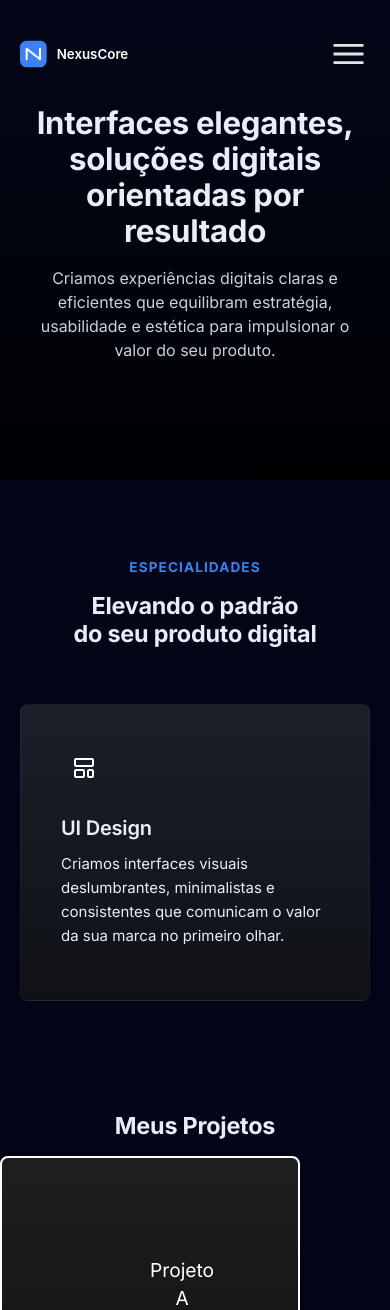
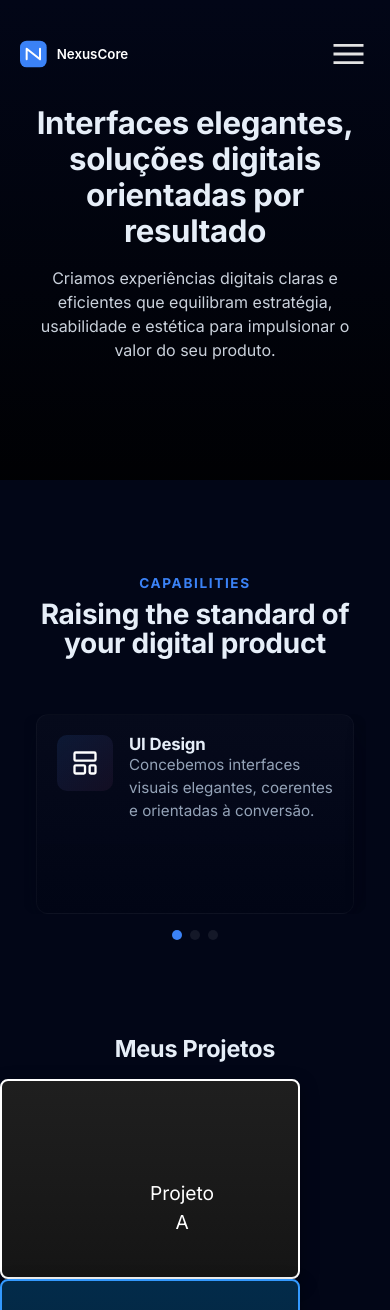
Before and after one commit to NCristofe/NexusCore, a React (Vite) app: page / in a window 390 px wide. Shown: the top 1310 px of the page. Built offline with nearby package versions, Linux system fonts and the light colour scheme.

Commit message:
refactor(specialities): redesign layout with polished cards, responsive carousel and accessibility

```diff
--- a/src/components/Specialities.jsx
+++ b/src/components/Specialities.jsx
@@ -1,221 +1,286 @@
-import { useState, useRef } from "react";
+import { useState, useRef, useEffect, useCallback } from "react";
 import styled from "styled-components";
-import iconOne from '../assets/icons/icon-one.svg'
-import iconTwo from '../assets/icons/icon-two.svg'
-import iconThree from '../assets/icons/icon-three.svg'
+import iconOne from "../assets/icons/icon-one.svg";
+import iconTwo from "../assets/icons/icon-two.svg";
+import iconThree from "../assets/icons/icon-three.svg";
 
-const specialities = [
-    { icon: iconOne, alt: "UI Design", title: "UI Design", description: "Criamos interfaces visuais deslumbrantes, minimalistas e consistentes que comunicam o valor da sua marca no primeiro olhar." },
-    { icon: iconTwo, alt: "UX Research", title: "UX Research", description: "Mergulhamos fundo nas necessidades dos seus usuários para desenhar fluxos intuitivos e eliminar atritos na jornada de uso." },
-    { icon: iconThree, alt: "Design Systems", title: "Design Systems", description: "Padronizamos componentes e regras de design para que sua equipe de desenvolvimento construa mais rápido e com zero retrabalho." },
+const SPECIALITIES = [
+  {
+    id: "ui-design",
+    icon: iconOne,
+    alt: "UI Design icon",
+    title: "UI Design",
+    description:
+      "Concebemos interfaces visuais elegantes, coerentes e orientadas à conversão.",
+  },
+  {
+    id: "ux-research",
+    icon: iconTwo,
+    alt: "UX Research icon",
+    title: "UX Research",
+    description:
+      "Investigamos comportamentos reais para reduzir atritos e aumentar retenção.",
+  },
+  {
+    id: "design-systems",
+    icon: iconThree,
+    alt: "Design Systems icon",
+    title: "Design Systems",
+    description:
+      "Criamos bibliotecas de componentes e regras que aceleram desenvolvimento e garantem consistência.",
+  },
 ];
 
-const StyledSpecialities = styled.section`
+const Section = styled.section`
+  width: 100%;
+  padding: 96px 24px;
   display: flex;
   flex-direction: column;
+  gap: 56px;
   align-items: center;
-    gap: 80px;
-    padding: 120px 0;
+  box-sizing: border-box;
+  background: transparent;
+`;
 
-    width: 100%;
-    height: auto;
+const Header = styled.div`
+  text-align: center;
+  max-width: 920px;
 
-    background-color: var(--secondary-color);
-
-    .title {
-        display: flex;
-        flex-direction: column;
-        align-items: center;
-        gap: 16px;
+  h4 {
+    margin: 0;
+    color: var(--color-primary, #3b82f6);
+    font-size: 0.85rem;
+    letter-spacing: 0.12em;
+    text-transform: uppercase;
   }
 
-    .title > h2 { line-height: 48px; }
+  h2 {
+    margin: 8px 0 0;
+    font-size: clamp(28px, 4vw, 40px);
+    font-weight: 700;
+    line-height: 1.05;
+  }
+`;
 
-    .card-group {
-        display: flex;
-        flex-direction: row;
-        justify-content: center;
-        align-items: stretch;
+const Grid = styled.div`
+  width: 100%;
+  max-width: 1200px;
+  display: grid;
+  gap: 24px;
+  grid-template-columns: repeat(3, 1fr);
 
-        width: 78%;
-        gap: 32px;
+  @media (max-width: 1024px) {
+    grid-template-columns: repeat(2, 1fr);
   }
 
-    .card {
-        background-color: var(--card-background);
-        border-radius: 8px;
-        padding: 40px;
+  @media (max-width: 720px) {
+    display: none;
+  }
+`;
+
+const Card = styled.article`
+  background: linear-gradient(180deg, rgba(255,255,255,0.02), rgba(0,0,0,0.06));
+  border-radius: 12px;
+  padding: 28px;
+  box-shadow: 0 10px 30px rgba(2,6,23,0.45);
   display: flex;
   flex-direction: column;
   gap: 12px;
-        flex: 1;
-        min-width: 0;
+  transition: transform 220ms ease, box-shadow 220ms ease, border-color 220ms ease;
+  border: 1px solid rgba(255,255,255,0.03);
+  min-height: 220px;
+
+  &:hover,
+  &:focus-within {
+    transform: translateY(-8px);
+    box-shadow: 0 22px 56px rgba(2,6,23,0.6);
+    border-color: rgba(255,255,255,0.06);
   }
 
-    .card-title {
-        font-size: 20px;
-        font-weight: 600;
-        color: var(--neutral-100);
+  .meta {
+    display: flex;
+    gap: 16px;
+    align-items: flex-start;
   }
 
-    .card-description {
-        font-size: 15px;
-        font-weight: 400;
-        color: var(--neutral-200);
-        line-height: 24px;
+  .icon-wrap {
+    width: 56px;
+    height: 56px;
+    border-radius: 10px;
+    display: grid;
+    place-items: center;
+    background: linear-gradient(135deg, rgba(59,130,246,0.12), rgba(255,102,204,0.06));
+    flex-shrink: 0;
   }
 
-    .icon-container {
-        width: 48px;
-        height: 48px;
-        border-radius: 6px;
-        background-color: var(--icon-background);
-        margin-bottom: 12px;
+  .icon {
+    width: 28px;
+    height: 28px;
   }
 
-    .icons {
-        height: 24px;
-        width: 24px;
-        margin: 11px;
-        background-color: var(--icon-background);
+  h3 {
+    margin: 0;
+    font-size: 1.05rem;
+    font-weight: 700;
   }
 
-    .carousel-wrapper { display: none; }
+  p {
+    margin: 0;
+    color: var(--muted, #94a3b8);
+    line-height: 1.5;
+    font-size: 0.95rem;
+  }
+`;
 
-    @media (max-width: 768px) {
-        padding: 80px 0;
-        gap: 40px;
+/* Mobile carousel */
+const Carousel = styled.div`
+  width: 100%;
+  max-width: 920px;
+  display: none;
+  flex-direction: column;
+  gap: 16px;
 
-        .title > h2 { line-height: 1.2; }
+  @media (max-width: 720px) {
+    display: flex;
+  }
+`;
 
-        .card-group { display: none; }
-
-        .carousel-wrapper {
-            display: flex;
-            flex-direction: column;
-            align-items: center;
-            gap: 24px;
-            width: 100%;
-        }
-
-        .carousel-track-outer {
+const TrackOuter = styled.div`
   width: 100%;
   overflow: hidden;
+  border-radius: 12px;
+`;
+
+const Track = styled.div`
+  display: flex;
+  transition: transform 320ms cubic-bezier(.2,.9,.2,1);
+  will-change: transform;
+`;
+
+const Slide = styled.div`
+  min-width: 100%;
+  padding: 0 12px;
+  box-sizing: border-box;
+
+  .card {
+    padding: 20px;
+    min-height: 200px;
   }
+`;
 
-        .carousel-track {
-            display: flex;
-            transition: transform 0.35s ease;
-            will-change: transform;
-        }
-
-        .carousel-slide {
-            min-width: 100%;
-            padding: 0 20px;
-        }
-
-        .carousel-slide .card {
-            width: 100%;
-        }
-
-        .dots {
+const Dots = styled.div`
   display: flex;
   gap: 8px;
+  justify-content: center;
+  align-items: center;
+`;
+
+const Dot = styled.button`
+  width: 10px;
+  height: 10px;
+  border-radius: 999px;
+  border: none;
+  background: ${({ active }) => (active ? "var(--color-primary, #3b82f6)" : "rgba(255,255,255,0.12)")};
+  opacity: ${({ active }) => (active ? 1 : 0.6)};
+  cursor: pointer;
+  transition: transform 160ms ease, opacity 160ms ease;
+
+  &:focus {
+    outline: 3px solid rgba(59,130,246,0.12);
+    outline-offset: 4px;
   }
-
-        .dot {
-            width: 8px;
-            height: 8px;
-            border-radius: 50%;
-            background-color: var(--neutral-200);
-            opacity: 0.4;
-            cursor: pointer;
-            transition: opacity 0.2s, background-color 0.2s;
-            border: none;
-            padding: 0;
-        }
-
-        .dot.active {
-            background-color: var(--tertiary-color);
-            opacity: 1;
-        }
-    }
-`
+`;
 
 export default function Specialities() {
-    const [current, setCurrent] = useState(0);
+  const [index, setIndex] = useState(0);
   const touchStartX = useRef(null);
+  const trackRef = useRef(null);
 
-    function handleTouchStart(e) {
+  const onTouchStart = (e) => {
     touchStartX.current = e.touches[0].clientX;
-    }
+  };
 
-    function handleTouchEnd(e) {
+  const onTouchEnd = (e) => {
     if (touchStartX.current === null) return;
     const delta = touchStartX.current - e.changedTouches[0].clientX;
     if (Math.abs(delta) > 40) {
-            if (delta > 0) setCurrent(c => Math.min(c + 1, specialities.length - 1));
-            else setCurrent(c => Math.max(c - 1, 0));
+      if (delta > 0) setIndex((i) => Math.min(i + 1, SPECIALITIES.length - 1));
+      else setIndex((i) => Math.max(i - 1, 0));
     }
     touchStartX.current = null;
-    }
+  };
+
+  const handleKey = useCallback((e) => {
+    if (e.key === "ArrowRight") setIndex((i) => Math.min(i + 1, SPECIALITIES.length - 1));
+    if (e.key === "ArrowLeft") setIndex((i) => Math.max(i - 1, 0));
+  }, []);
+
+  useEffect(() => {
+    window.addEventListener("keydown", handleKey);
+    return () => window.removeEventListener("keydown", handleKey);
+  }, [handleKey]);
+
+  useEffect(() => {
+    const track = trackRef.current;
+    if (track) track.style.transform = `translateX(-${index * 100}%)`;
+  }, [index]);
 
   return (
-        <StyledSpecialities>
-            <div className="title">
-                <h4 id="Specialities">ESPECIALIDADES</h4>
-                <h2>Elevando o padrão <br/> do seu produto digital</h2>
+    <Section aria-labelledby="specialities-heading">
+      <Header>
+        <h4>Capabilities</h4>
+        <h2 id="specialities-heading">Raising the standard of your digital product</h2>
+      </Header>
+
+      <Grid>
+        {SPECIALITIES.map((s) => (
+          <Card key={s.id} tabIndex={0} aria-labelledby={`${s.id}-title`}>
+            <div className="meta">
+              <div className="icon-wrap" aria-hidden="true">
+                <img src={s.icon} alt={s.alt} className="icon" loading="lazy" />
               </div>
-
-            {/* Desktop */}
-            <div className="card-group">
-                {specialities.map(s => (
-                    <div className="card" key={s.title}>
-                        <div className="icon-container">
-                            <img src={s.icon} alt={s.alt} aria-hidden="true" className="icons" />
-                        </div>
-                        <h3 className="card-title">{s.title}</h3>
-                        <p className="card-description">{s.description}</p>
-                    </div>
-                ))}
-            </div>
-
-            {/* Mobile carousel */}
-            <div className="carousel-wrapper">
-                <div
-                    className="carousel-track-outer"
-                    onTouchStart={handleTouchStart}
-                    onTouchEnd={handleTouchEnd}
-                >
-                    <div
-                        className="carousel-track"
-                        style={{ transform: `translateX(-${current * 100}%)` }}
-                    >
-                        {specialities.map(s => (
-                            <div className="carousel-slide" key={s.title}>
-                                <div className="card">
-                                    <div className="icon-container">
-                                        <img src={s.icon} alt={s.alt} aria-hidden="true" className="icons" />
-                                    </div>
-                                    <h3 className="card-title">{s.title}</h3>
-                                    <p className="card-description">{s.description}</p>
+              <div>
+                <h3 id={`${s.id}-title`}>{s.title}</h3>
+                <p>{s.description}</p>
               </div>
             </div>
+          </Card>
         ))}
+      </Grid>
+
+      <Carousel>
+        <TrackOuter onTouchStart={onTouchStart} onTouchEnd={onTouchEnd} aria-roledescription="carousel" aria-label="Specialities carousel">
+          <Track ref={trackRef}>
+            {SPECIALITIES.map((s) => (
+              <Slide key={s.id} role="group" aria-roledescription="slide" aria-label={s.title}>
+                <Card className="card">
+                  <div className="meta">
+                    <div className="icon-wrap" aria-hidden="true">
+                      <img src={s.icon} alt={s.alt} className="icon" loading="lazy" />
+                    </div>
+                    <div>
+                      <h3>{s.title}</h3>
+                      <p>{s.description}</p>
                     </div>
                   </div>
+                </Card>
+              </Slide>
+            ))}
+          </Track>
+        </TrackOuter>
 
-                <div className="dots">
-                    {specialities.map((_, i) => (
-                        <button
+        <Dots role="tablist" aria-label="Specialities navigation">
+          {SPECIALITIES.map((_, i) => (
+            <Dot
               key={i}
-                            className={`dot ${i === current ? 'active' : ''}`}
-                            onClick={() => setCurrent(i)}
-                            aria-label={`Especialidade ${i + 1}`}
+              active={i === index}
+              onClick={() => setIndex(i)}
+              aria-label={`Go to speciality ${i + 1}`}
+              aria-pressed={i === index}
             />
           ))}
-                </div>
-            </div>
-        </StyledSpecialities>
+        </Dots>
+      </Carousel>
+    </Section>
   );
 }
```
Lines whose indentation alone changed are shown as unchanged.
